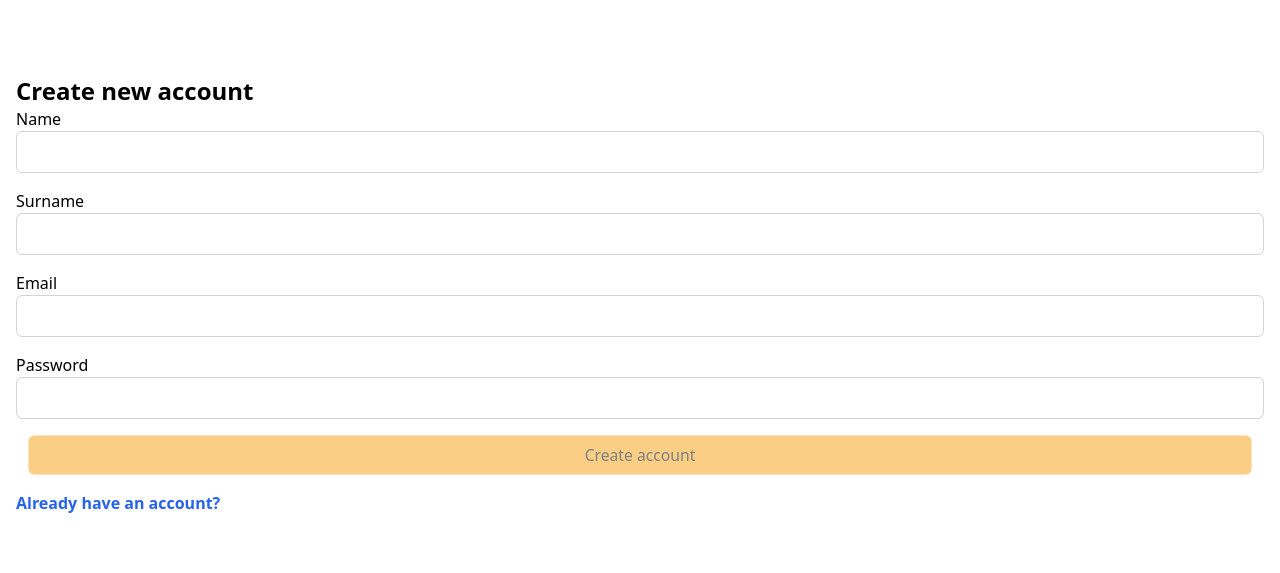
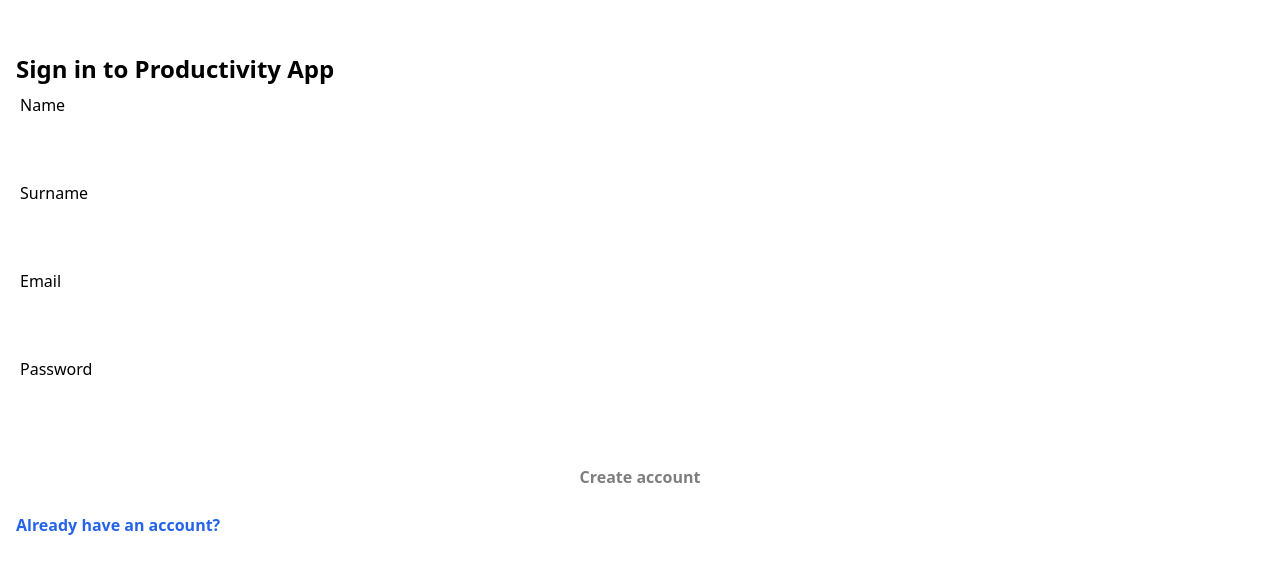
Before and after one commit to shchilkin/productivity-app, a Next.js app in the folder apps/nextjs-app/: page /register in a window 1280 px wide. Shown: the part 105-678 px from the top of the page. Built offline with nearby package versions, Linux system fonts and the light colour scheme.

Commit message:
feat(auth): update AuthForm

```diff
--- a/apps/nextjs-app/app/(auth)/register/page.tsx
+++ b/apps/nextjs-app/app/(auth)/register/page.tsx
@@ -1,6 +1,6 @@
 'use client';
 
-import AuthForm from '@/components/AuthForm';
+import { AuthForm } from 'components';
 import AuthContextWrapper from '@/components/AuthContextWrapper';
 
 const Register = () => {
--- a/apps/nextjs-app/app/(auth)/sign-in/page.tsx
+++ b/apps/nextjs-app/app/(auth)/sign-in/page.tsx
@@ -1,4 +1,4 @@
-import AuthForm from '@/components/AuthForm';
+import { AuthForm } from 'components';
 import AuthContextWrapper from '@/components/AuthContextWrapper';
 
 const SignIn = () => {
--- a/apps/nextjs-app/components/AuthForm/index.tsx
+++ b/apps/nextjs-app/components/AuthForm/AuthForm.tsx
@@ -3,9 +3,9 @@
 import React, { useContext, useEffect } from 'react';
 import { useRouter } from 'next/navigation';
 import Link from 'next/link';
-import { motion } from 'framer-motion';
 import { useActor } from '@xstate/react';
 import { AuthContext } from '@/components/AuthContextWrapper';
+import { Input, Button } from 'components';
 
 interface AuthFormContent {
   title: string;
@@ -14,31 +14,20 @@ interface AuthFormContent {
   buttonLabel: string;
 }
 
-const variants = {
-  open: {
-    opacity: 1,
-    scale: 1,
-  },
-  closed: {
-    opacity: 0.5,
-    scale: 0.98,
-  },
-};
-
 const registerContent: AuthFormContent = {
-  title: 'Create new account',
+  title: 'Sign in to Productivity App',
   linkURL: '/sign-in',
   linkText: 'Already have an account?',
   buttonLabel: 'Create account',
 };
 
 const signInContent: AuthFormContent = {
-  title: 'Welcome back',
+  title: 'Sign up to Productivity App',
   linkURL: '/register',
   linkText: "Don't have an account?",
   buttonLabel: 'sign in',
 };
-const AuthForm: React.FunctionComponent = () => {
+export const AuthForm: React.FunctionComponent = () => {
   const router = useRouter();
 
   const authService = useContext(AuthContext).authService;
@@ -91,14 +80,12 @@ const AuthForm: React.FunctionComponent = () => {
 
   return (
     <div className={'flex flex-col grow p8 mx-[16px]'}>
-      <h2 className={'text-2xl font-bold'}>{content.title}</h2>
+      <h2 className={'text-2xl font-bold mb-2'}>{content.title}</h2>
       <form onSubmit={handleSubmit}>
         {registerMode && (
           <>
-            <div className={'flex flex-col w-full pb-4'}>
-              <label htmlFor="name">Name</label>
-              <input
-                className={'border border-gray-300 rounded-md p-2'}
+            <Input
+              label={'Name'}
               type="text"
               name="name"
               id="name"
@@ -109,11 +96,8 @@ const AuthForm: React.FunctionComponent = () => {
                 });
               }}
             />
-            </div>
-            <div className={'flex flex-col w-full pb-4'}>
-              <label htmlFor="surname">Surname</label>
-              <input
-                className={'border border-gray-300 rounded-md p-2'}
+            <Input
+              label={'Surname'}
               type="text"
               name="surname"
               id="surname"
@@ -124,15 +108,12 @@ const AuthForm: React.FunctionComponent = () => {
                 });
               }}
             />
-            </div>
           </>
         )}
-        <div className={'flex flex-col w-full pb-4'}>
-          <label htmlFor="email">Email</label>
-          <input
-            className={'border border-gray-300 rounded-md p-2'}
-            type="email"
-            name="email"
+        <Input
+          label={'Email'}
+          type={'email'}
+          name={'email'}
           id="email"
           onChange={event => {
             send({
@@ -141,13 +122,10 @@ const AuthForm: React.FunctionComponent = () => {
             });
           }}
         />
-        </div>
-        <div className={'flex flex-col w-full pb-4'}>
-          <label htmlFor="password">Password</label>
-          <input
-            className={'border border-gray-300 rounded-md p-2'}
-            type="password"
-            name="password"
+        <Input
+          label={'Password'}
+          type={'password'}
+          name={'password'}
           id="password"
           onChange={event => {
             send({
@@ -156,21 +134,11 @@ const AuthForm: React.FunctionComponent = () => {
             });
           }}
         />
-        </div>
-        <motion.button
-          animate={canAuthenticate || authenticating ? 'open' : 'closed'}
-          variants={variants}
-          disabled={authenticating || !canAuthenticate}
-          transition={{ duration: 0.5 }}
-          className={`px-8 py-2 rounded-md mb-4 w-full disabled:cursor-not-allowed ${
-            authenticating ? 'bg-gray-400 text-black' : 'bg-amber-500 text-black'
-          }}`}
-          type="submit"
-        >
+        <Button style={{ marginTop: 8 }} disabled={authenticating || !canAuthenticate} type={'submit'}>
           {authenticating ? 'Loading' : content.buttonLabel}
-        </motion.button>
+        </Button>
       </form>
-      <div>
+      <div style={{ marginTop: 12 }}>
         <span>
           <Link href={content.linkURL} className="text-blue-600 font-bold">
             {content.linkText}
@@ -180,5 +148,3 @@ const AuthForm: React.FunctionComponent = () => {
     </div>
   );
 };
-
-export default AuthForm;
--- /dev/null
+++ b/apps/nextjs-app/components/index.ts
@@ -0,0 +1,3 @@
+export * from './Button/Button';
+export * from './Input/Input';
+export * from './AuthForm/AuthForm';
```
Also changed, not shown: 1 other file (tests, documents, lock files or other folders). Lines whose indentation alone changed are shown as unchanged.
